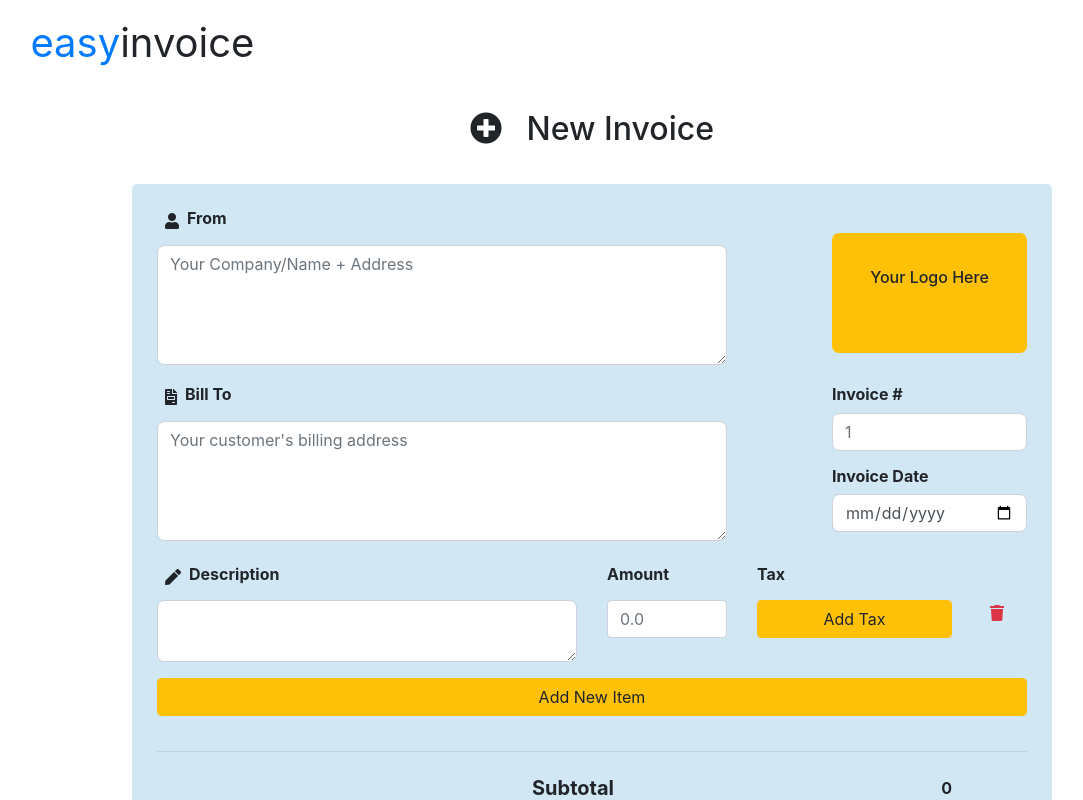
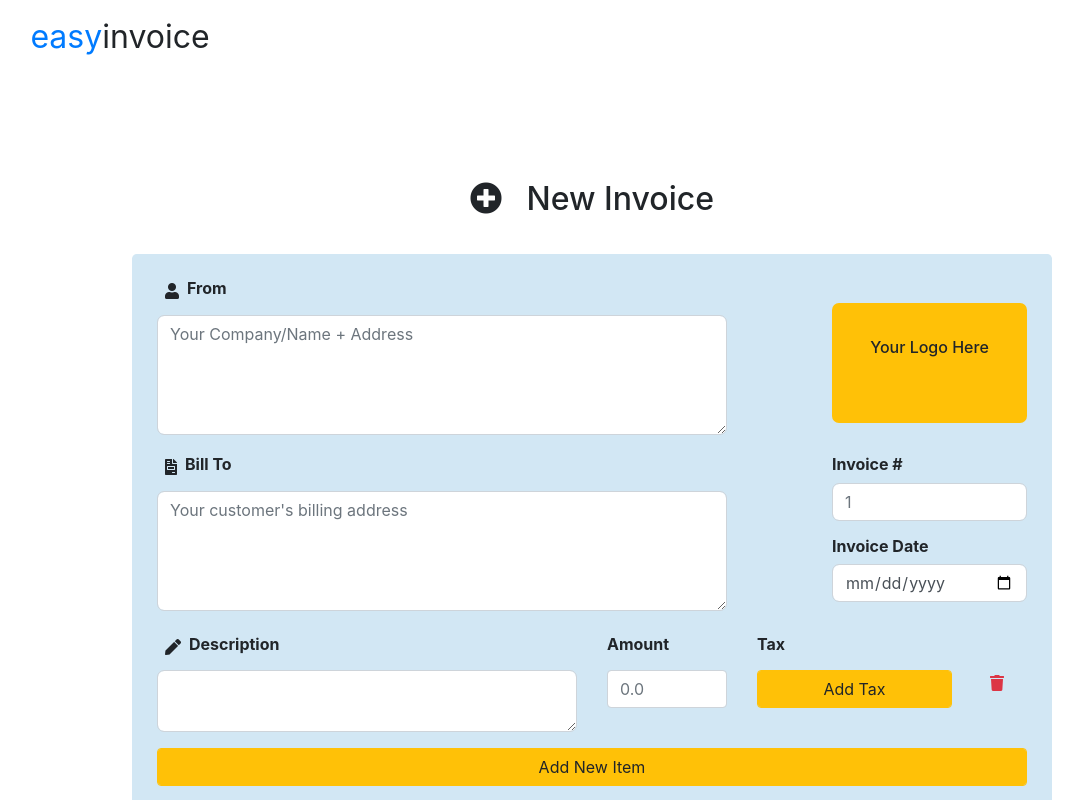
Before and after one commit to juliusvdw/custom-invoice-generator, a React (Create React App) app in the folder client/: page /pdf in a window 1280 px wide. Shown: the top 800 px of the page, without its empty margins (48-1131 px from the left). Built offline with nearby package versions, Linux system fonts and the light colour scheme.

Commit message:
Navbar style made dynamic based on pathname

```diff
--- a/client/src/components/layout/Navbar.js
+++ b/client/src/components/layout/Navbar.js
@@ -1,10 +1,25 @@
-import React from "react";
+import React, { useEffect } from "react";
 import { Link } from "react-router-dom";
 
 const Navbar = () => {
+  useEffect(() => {
+    //Determine navbar color based on path. Pdf page requires background color
+
+    window.location.pathname === "/pdf"
+      ? (navClass = "navbar")
+      : (navClass = "navbar fixed-top");
+  }, []);
+
+  let navClass;
+
   return (
-    <nav className="navbar   fixed-top">
-      <p className="navbar-brand" href="#" style={logoStyle}>
+    <nav
+      className={
+        window.location.pathname === "/pdf" ? "navbar" : "navbar fixed-top"
+      }
+      style={{ height: "70px" }}
+    >
+      <p className="navbar-brand " href="#" style={logoStyle}>
         <span className="text-primary">easy</span>invoice
       </p>
 
@@ -31,7 +46,7 @@ const navListStyle = {
 
 const logoStyle = {
   paddingLeft: "5%",
-  fontSize: "2.5rem",
+  fontSize: "2rem",
 };
 
 export default Navbar;
```
